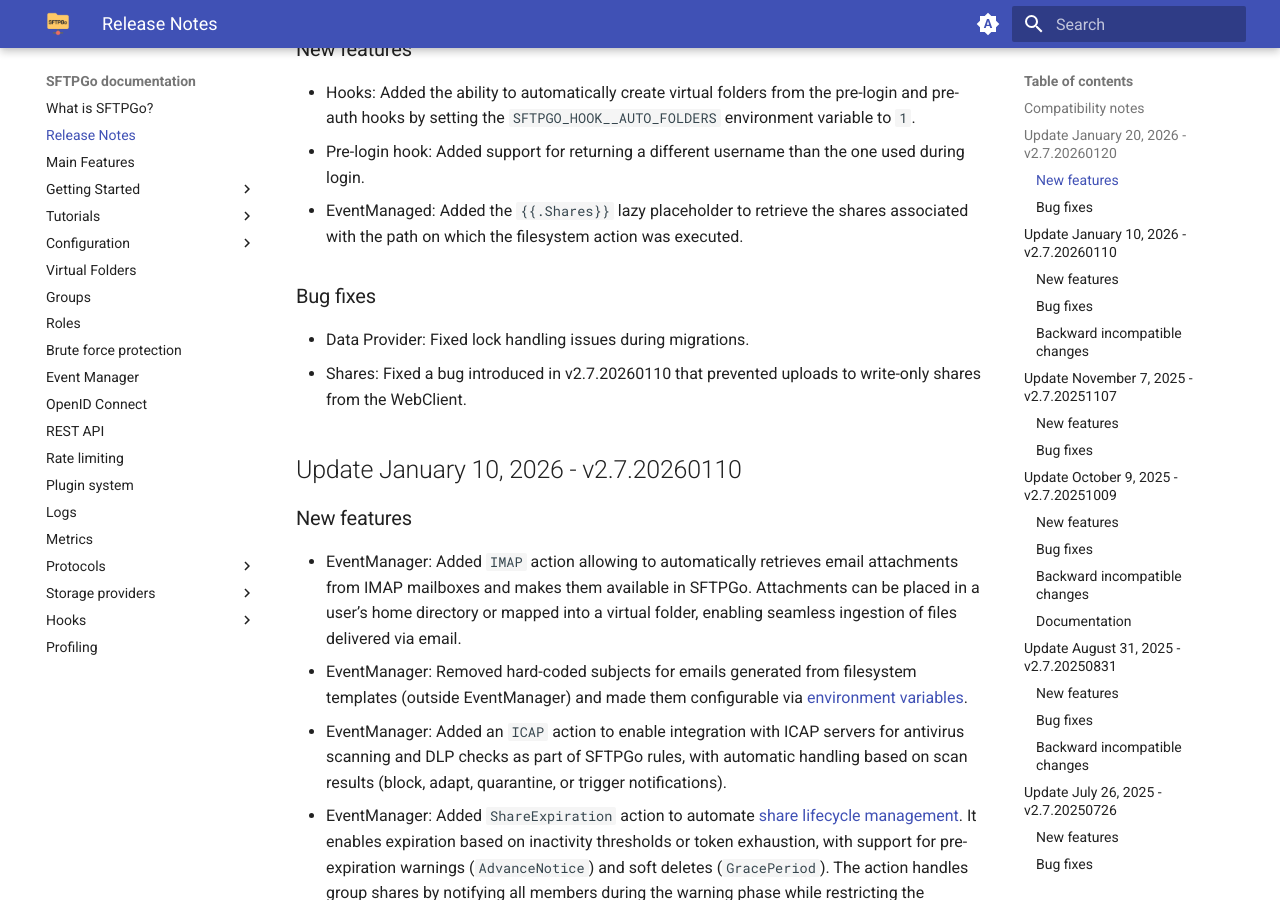
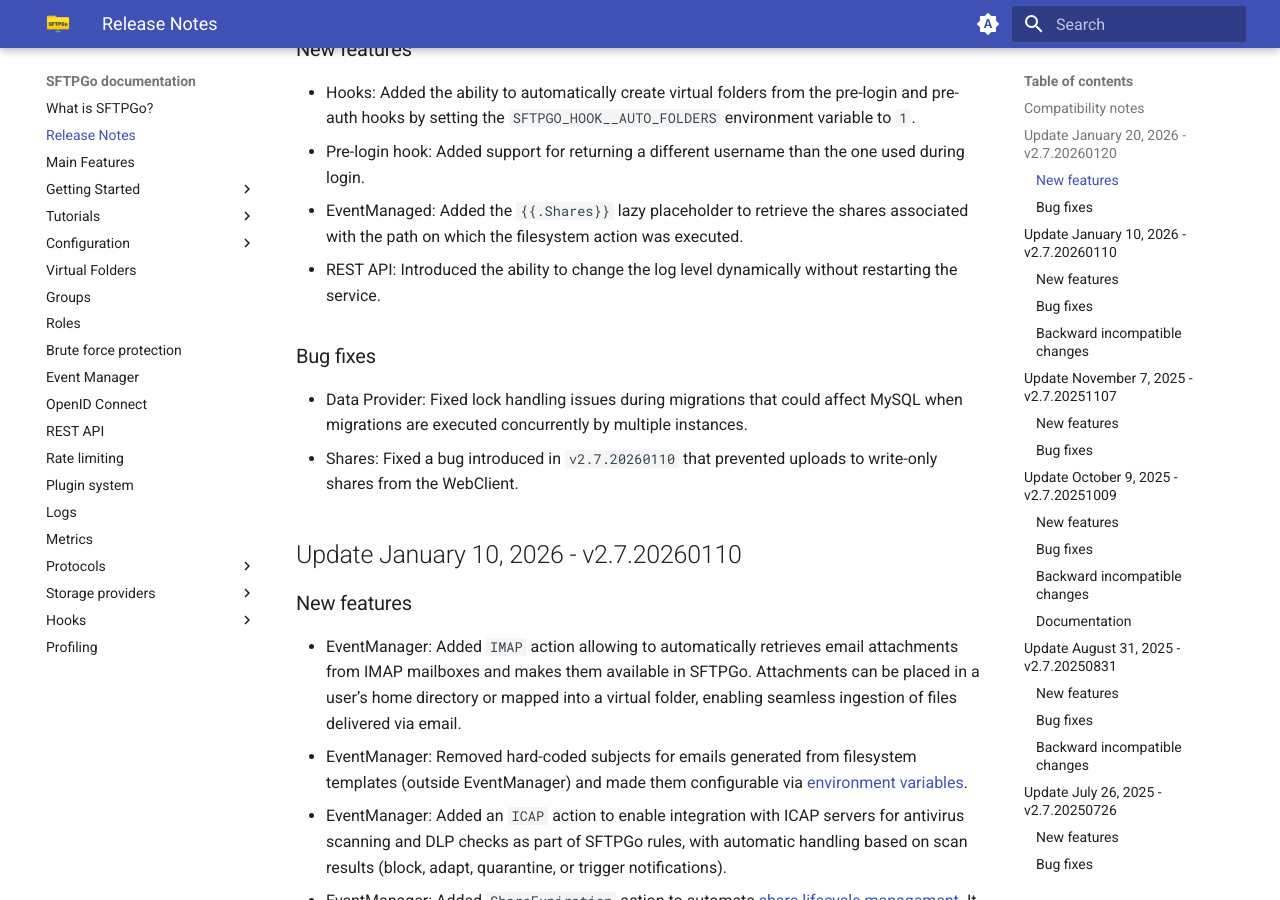
Before and after one commit to sftpgo/docs, an MkDocs documentation site: the page built from docs/changelog.md, in a window 1280 px wide and 900 px high, scrolled down 523 px. Built offline with MkDocs 1.6.1 and Material for MkDocs 9.7.7, drawn with Linux system fonts in a browser that asks for light colours; the version menu is left out.

Commit message:
update log and add a missing changelog entry
Signed-off-by: Nicola Murino <nicola.murino@gmail.com>

```diff
--- a/docs/changelog.md
+++ b/docs/changelog.md
@@ -16,11 +16,12 @@ If you're migrating from an open-source installation, please follow the guide he
 - Hooks: Added the ability to automatically create virtual folders from the pre-login and pre-auth hooks by setting the `SFTPGO_HOOK__AUTO_FOLDERS` environment variable to `1`.
 - Pre-login hook: Added support for returning a different username than the one used during login.
 - EventManaged: Added the `{{.Shares}}` lazy placeholder to retrieve the shares associated with the path on which the filesystem action was executed.
+- REST API: Introduced the ability to change the log level dynamically without restarting the service.
 
 ### Bug fixes
 
-- Data Provider: Fixed lock handling issues during migrations.
-- Shares: Fixed a bug introduced in v2.7.20260110 that prevented uploads to write-only shares from the WebClient.
+- Data Provider: Fixed lock handling issues during migrations that could affect MySQL when migrations are executed concurrently by multiple instances.
+- Shares: Fixed a bug introduced in `v2.7.20260110` that prevented uploads to write-only shares from the WebClient.
 
 ## Update January 10, 2026 - v2.7.20260110
 
```
Also changed, not shown: docs/assets/favicon.ico, docs/assets/logo.png.
